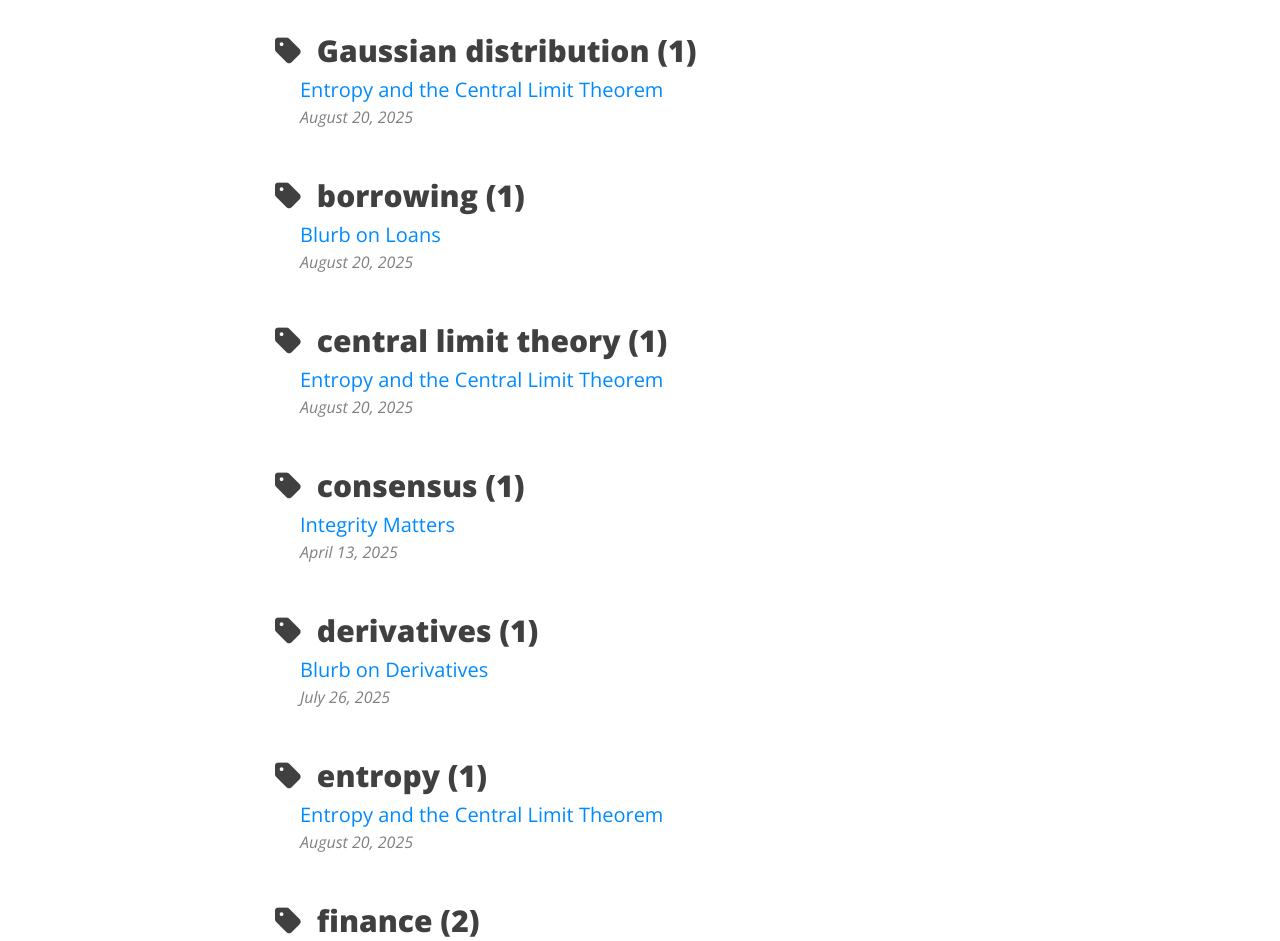
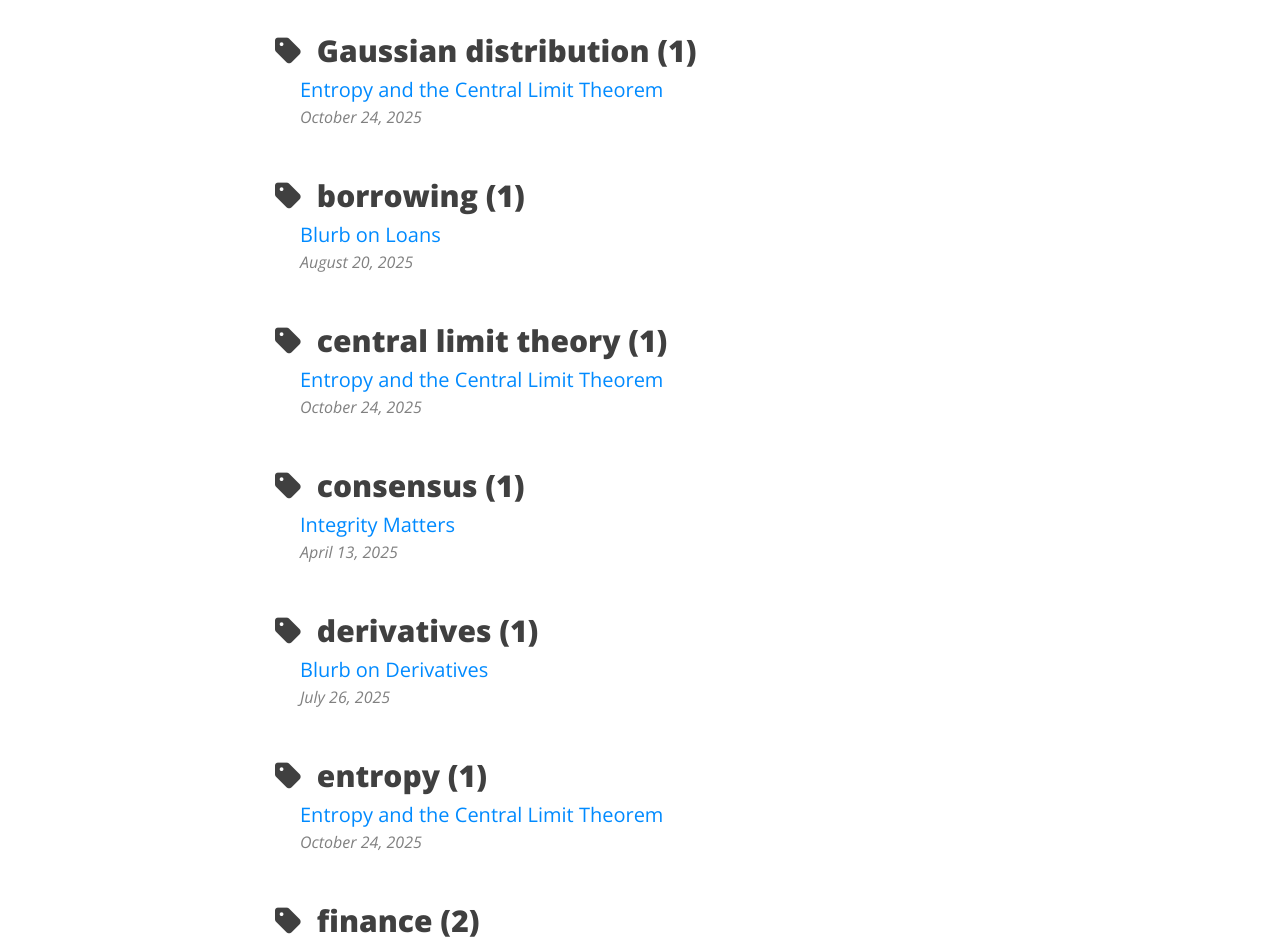
Before and after one commit to unthoughts/unthoughts.github.io, a Jekyll site: the page built from tags.html, in a window 1280 px wide and 1400 px high, scrolled down 782 px. Shown: the part 154-1095 px from the top of the window. Built offline with Jekyll 4.4.1, drawn with Linux system fonts in a browser that asks for light colours; comment, search, counter and statistics services are not loaded.

```diff
--- a/_posts/2025-08-25-central-limit-theorem-via-entropy.md
+++ b/_posts/2025-10-24-central-limit-theorem-via-entropy.md
@@ -1,7 +1,7 @@
 ---
 layout: post
 title: "Entropy and the Central Limit Theorem"
-date: 2025-08-20
+date: 2025-10-24
 tags: [entropy, central limit theory, Gaussian distribution]
 comments: true
 mathjax: true
```
